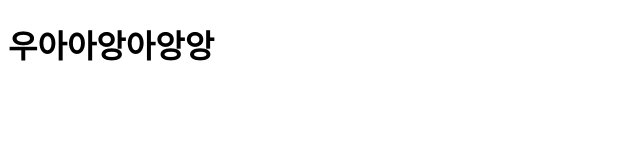
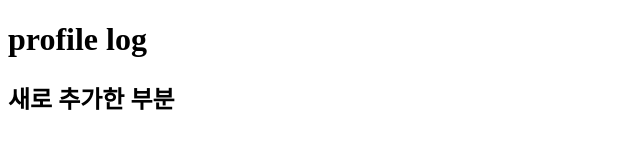
Before and after one commit to DaeJeans/DaeJeans, a plain HTML site: page daejin/index.html in a window 1280 px wide. Shown: the whole page, without its empty margins (0-640 px from the left). Drawn offline with Linux system fonts and the light colour scheme.

Commit message:
second commit

```diff
--- a/daejin/index.html
+++ b/daejin/index.html
@@ -6,6 +6,8 @@
     <title>Document</title>
 </head>
 <body>
-    <h1>우아아앙아앙앙</h1>
+    <h1>profile log</h1>
+        <h2>새로 추가한 부분
+        </h2>
 </body>
 </html>
```
Also changed, not shown: 1 other file.
